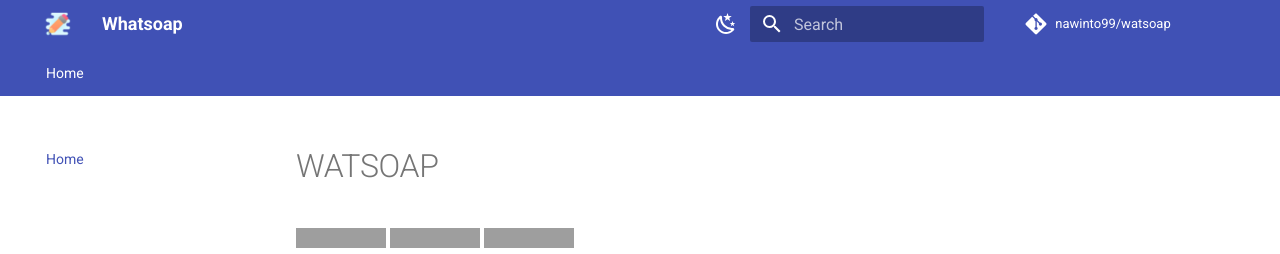
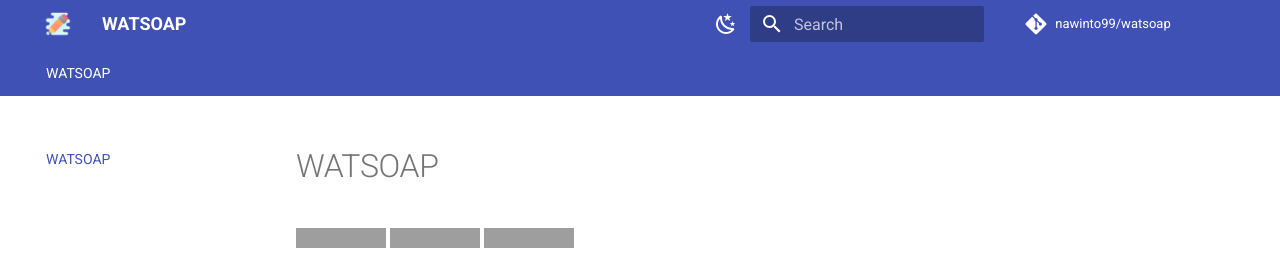
Before and after one commit to nawinto99/watsoap, an MkDocs documentation site: the page built from docs/index.md, in a window 1280 px wide and 900 px high. Shown: the top 254 px of the window. Built offline with MkDocs 1.6.1 and Material for MkDocs 9.7.7, drawn with Linux system fonts in a browser that asks for light colours; comment, search, counter and statistics services are not loaded; grey boxes are pictures that could not be loaded.

Commit message:
Update mkdocs.yml

```diff
--- a/mkdocs.yml
+++ b/mkdocs.yml
@@ -1,5 +1,5 @@
 # Project information
-site_name: Whatsoap
+site_name: WATSOAP
 site_url: https://nawinto99.github.io/watsoap/
 site_author: Naveen Thurimerla
 site_description: >-
@@ -98,4 +98,4 @@ markdown_extensions:
 
 
 nav:
-  - Home: index.md
+  - index.md
```
